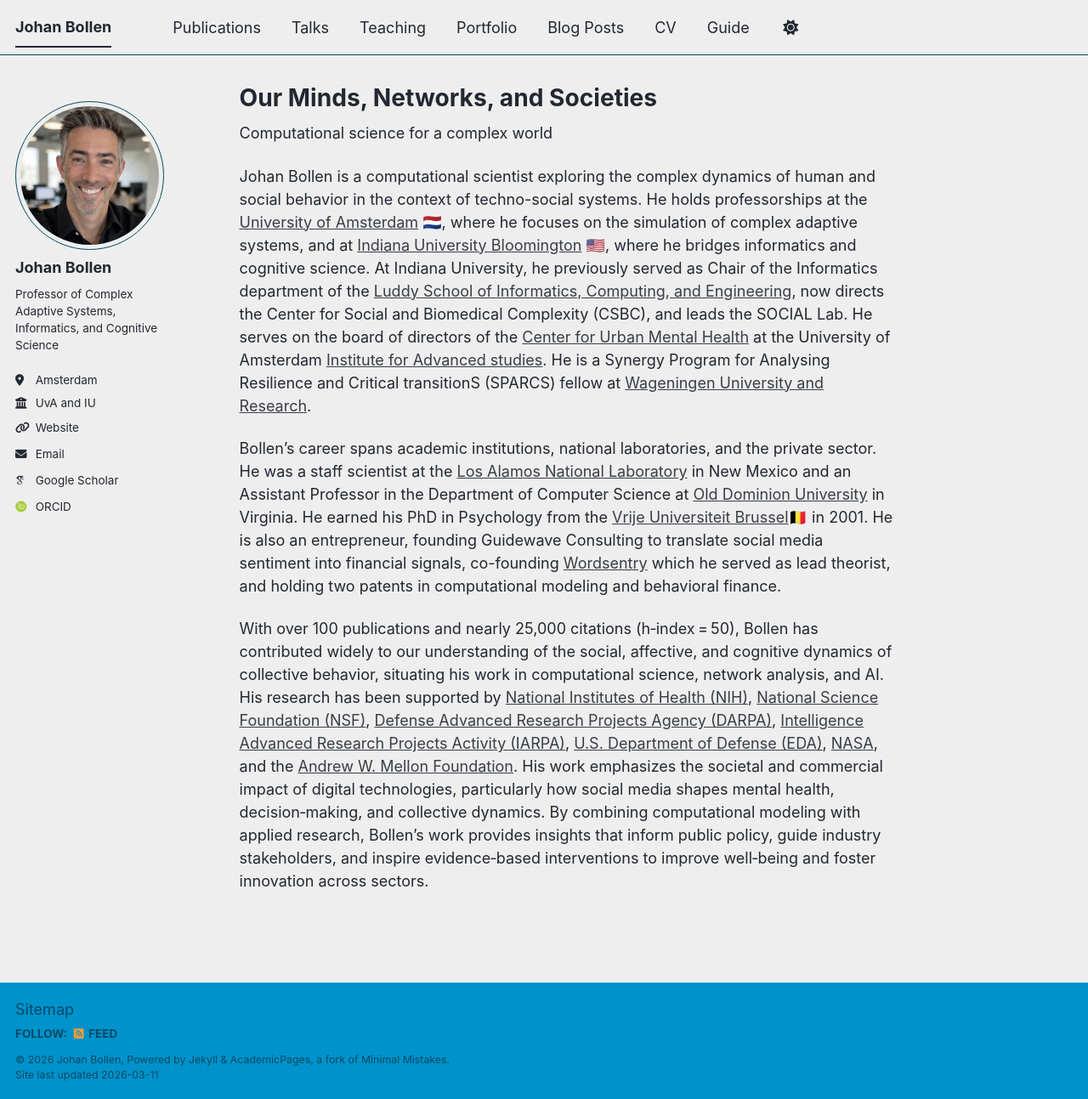
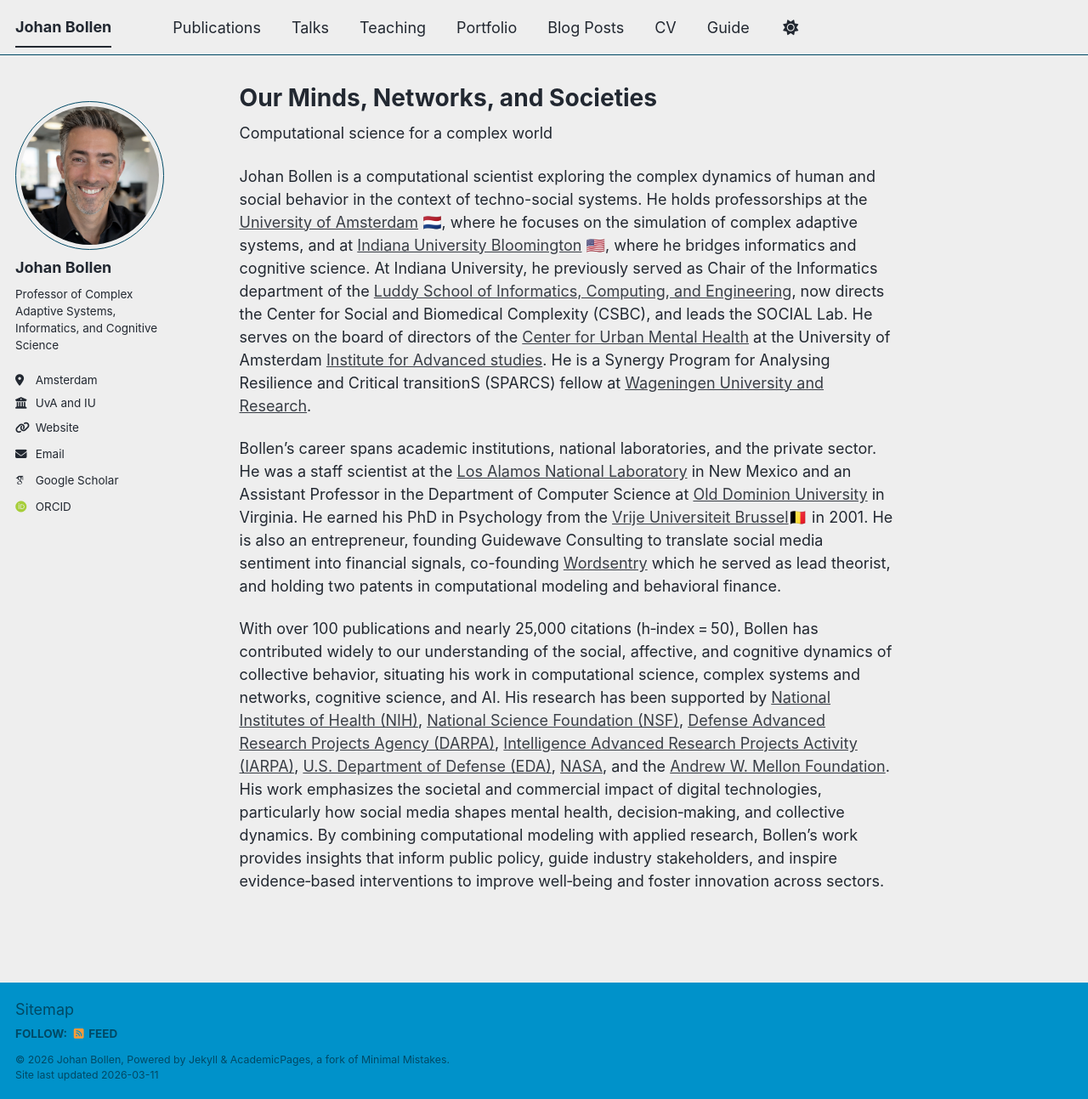
Before and after one commit to jbollen/jbollen.github.io, a Jekyll site: the page built from _pages/about.md, in a window 1280 px wide and 1293 px high. Shown: the whole window at 85% size. Built offline with Jekyll 4.4.1, drawn with Linux system fonts in a browser that asks for light colours; some web fonts are replaced; a script bundle is joined from its source files by our own code; library files that are not in the unit come from our copies.

Commit message:
Update about.md

```diff
--- a/_pages/about.md
+++ b/_pages/about.md
@@ -13,4 +13,4 @@
 
 Bollen’s career spans academic institutions, national laboratories, and the private sector. He was a staff scientist at the [Los Alamos National Laboratory](https://www.lanl.gov/) in New Mexico and an Assistant Professor in the Department of Computer Science at [Old Dominion University](https://www.odu.edu/) in Virginia. He earned his PhD in Psychology from the [Vrije Universiteit Brussel](https://www.vub.be/en)🇧🇪 in 2001. He is also an entrepreneur, founding Guidewave Consulting to translate social media sentiment into financial signals, co-founding [Wordsentry](https://finovate.com/videos/finovatefall-2013-wordsentry/) which he served as lead theorist, and holding two patents in computational modeling and behavioral finance.
 
-With over 100 publications and nearly 25,000 citations (h‑index = 50), Bollen has contributed widely to our understanding of the social, affective, and cognitive dynamics of collective behavior, situating his work in computational science, network analysis, and AI. His research has been supported by [National Institutes of Health (NIH)](https://www.nih.gov/), [National Science Foundation (NSF)](https://www.nsf.gov/), [Defense Advanced Research Projects Agency (DARPA)](https://www.darpa.mil/), [Intelligence Advanced Research Projects Activity (IARPA)](https://www.iarpa.gov/), [U.S. Department of Defense (EDA)](https://www.eda.mil/), [NASA](https://www.nasa.gov/), and the [Andrew W. Mellon Foundation](https://mellon.org/). His work emphasizes the societal and commercial impact of digital technologies, particularly how social media shapes mental health, decision‑making, and collective dynamics. By combining computational modeling with applied research, Bollen’s work provides insights that inform public policy, guide industry stakeholders, and inspire evidence‑based interventions to improve well‑being and foster innovation across sectors.
+With over 100 publications and nearly 25,000 citations (h‑index = 50), Bollen has contributed widely to our understanding of the social, affective, and cognitive dynamics of collective behavior, situating his work in computational science, complex systems and networks, cognitive science, and AI. His research has been supported by [National Institutes of Health (NIH)](https://www.nih.gov/), [National Science Foundation (NSF)](https://www.nsf.gov/), [Defense Advanced Research Projects Agency (DARPA)](https://www.darpa.mil/), [Intelligence Advanced Research Projects Activity (IARPA)](https://www.iarpa.gov/), [U.S. Department of Defense (EDA)](https://www.eda.mil/), [NASA](https://www.nasa.gov/), and the [Andrew W. Mellon Foundation](https://mellon.org/). His work emphasizes the societal and commercial impact of digital technologies, particularly how social media shapes mental health, decision‑making, and collective dynamics. By combining computational modeling with applied research, Bollen’s work provides insights that inform public policy, guide industry stakeholders, and inspire evidence‑based interventions to improve well‑being and foster innovation across sectors.
```
